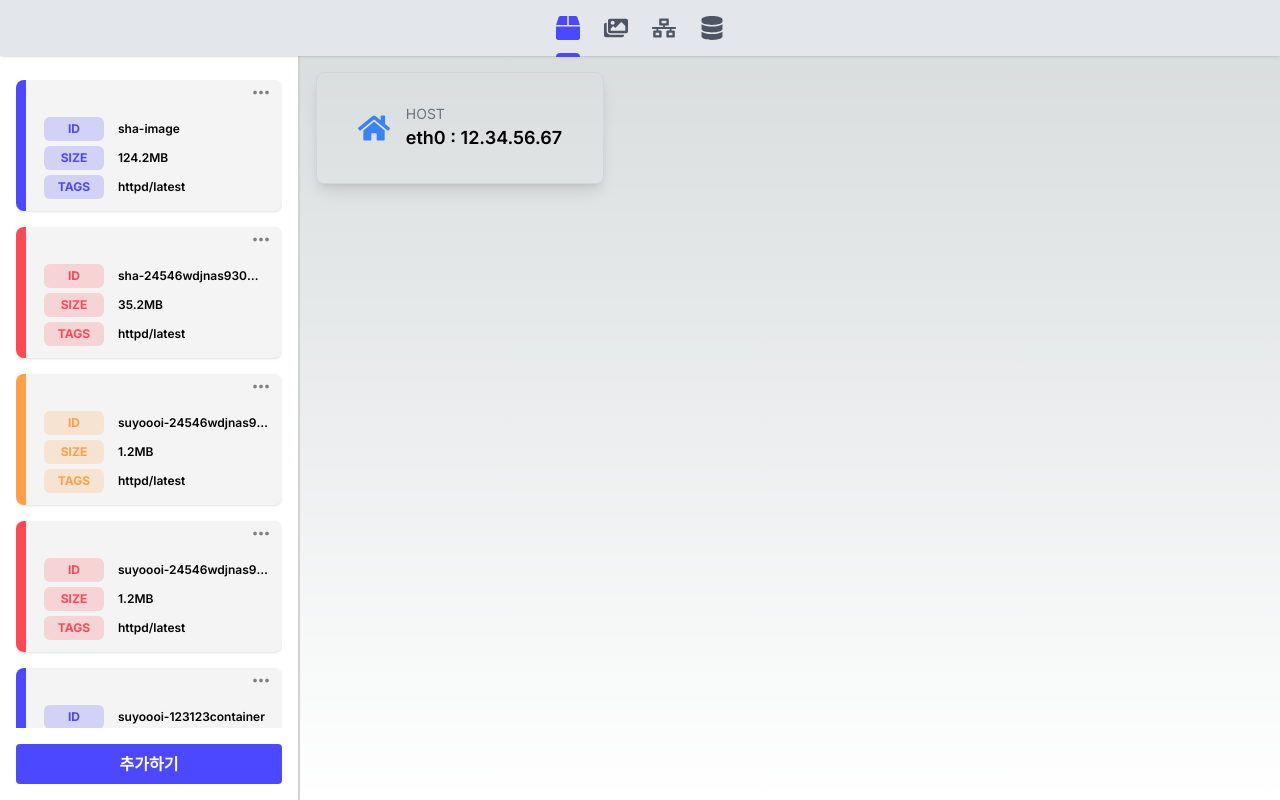
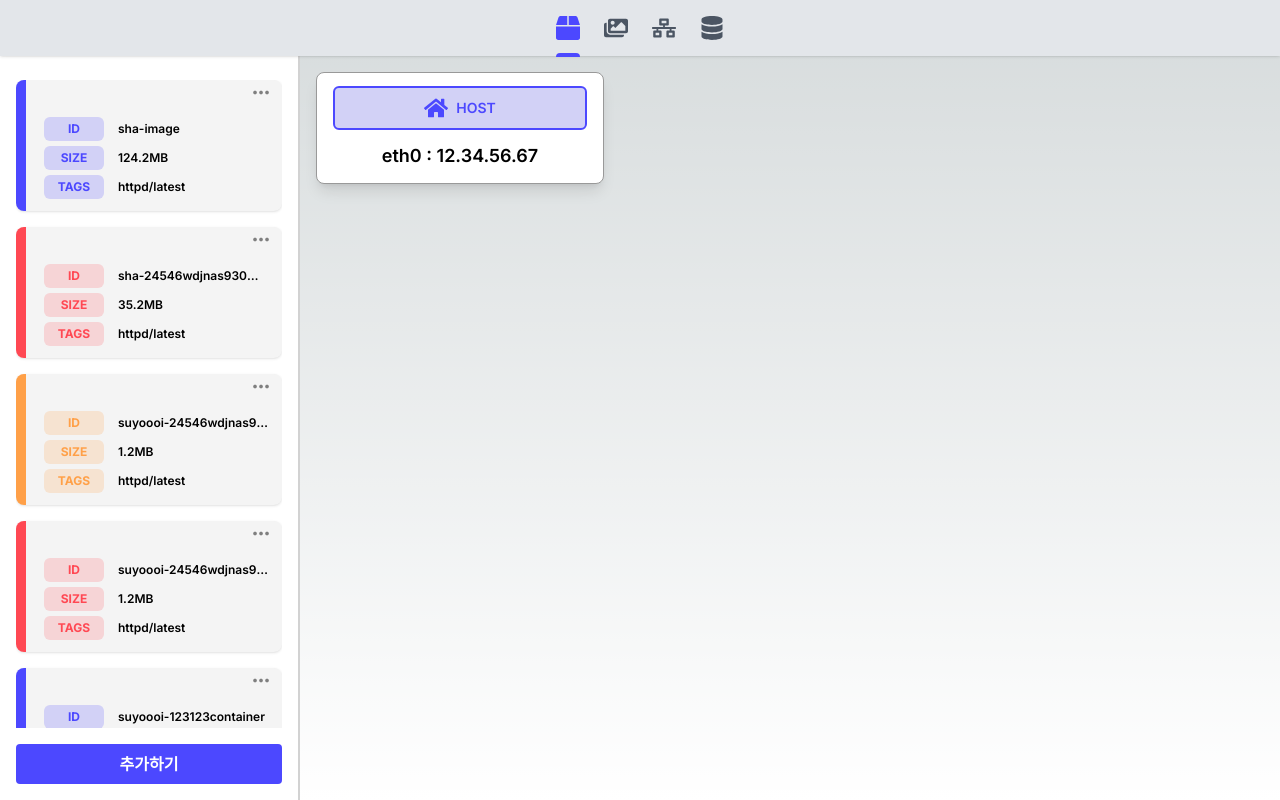
Before and after one commit to yeoniii20/goraebab_web, a Next.js app: page /container in a window 1280 px wide. Built offline with nearby package versions, Linux system fonts and the light colour scheme.

Commit message:
style: update hostCard

```diff
--- a/src/components/card/hostCard.tsx
+++ b/src/components/card/hostCard.tsx
@@ -7,14 +7,12 @@ type HostCardProps = {
 
 const HostCard: FC<HostCardProps> = ({ ip }) => {
   return (
-    <div className="flex items-center justify-center p-4 border border-gray-300 rounded-lg shadow-lg w-72 h-28">
-      <div className="flex items-center space-x-4">
-        <FaHome className="text-blue-500 w-8 h-8" />
-        <div>
-          <div className="text-sm text-gray-500">HOST</div>
-          <div className="text-lg font-semibold">{`eth0 : ${ip}`}</div>
-        </div>
+    <div className="flex flex-col items-center justify-center p-4 border bg-white border-grey_3 rounded-lg shadow-lg w-72 h-28">
+      <div className="flex items-center justify-center w-full space-x-2 rounded-md border-solid border-2 border-blue_2 bg-blue_1 py-2 mb-3">
+        <FaHome className="text-blue_2 w-6 h-6" />
+        <div className="text-sm text-blue_2 font-semibold">HOST</div>
       </div>
+      <div className="text-lg font-semibold">{`eth0 : ${ip}`}</div>
     </div>
   );
 };
```
